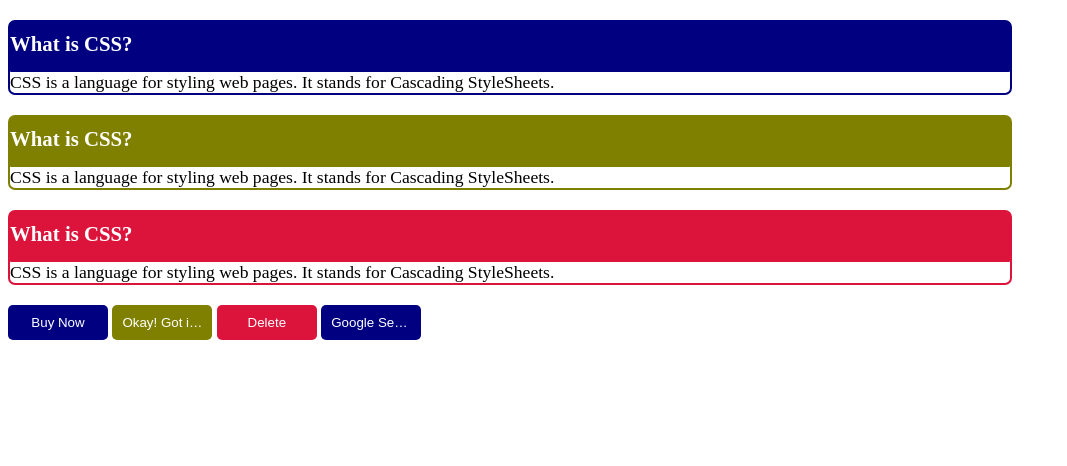
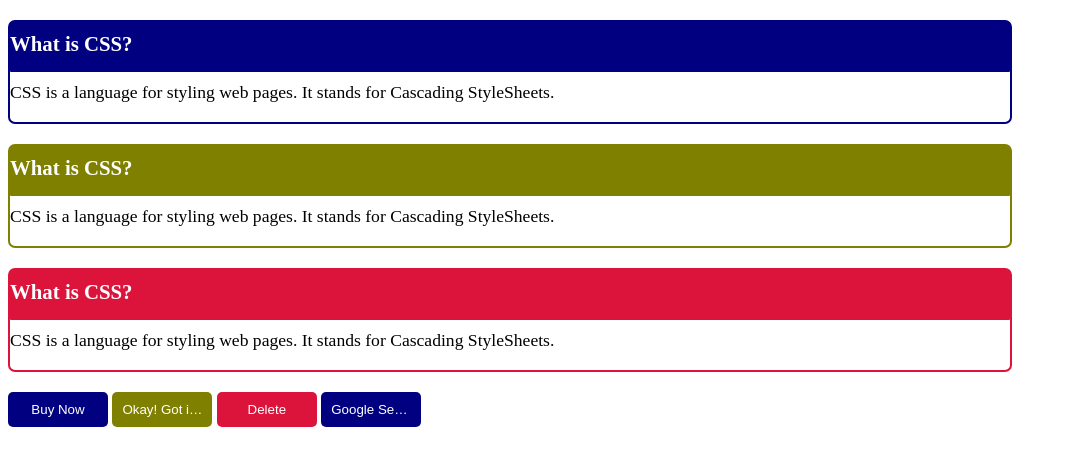
Before and after one commit to khushbu212/Assignment2, a plain HTML site: page index.html in a window 1280 px wide. Shown: the whole page, without its empty margins (0-1067 px from the left). Drawn offline with Linux system fonts and the light colour scheme.

Commit message:
Update index.html

```diff
--- a/index.html
+++ b/index.html
@@ -4,27 +4,29 @@
   <title>Bootstrap Example</title>
   <meta charset="utf-8">
   <meta name="viewport" content="width=device-width, initial-scale=1">
-
-
   <link rel="stylesheet" href="css/styles.css">
 </head>
 <body>
 
 <div class="container primary-border mg ">
     <div class="panel-primary hd">What is CSS?</div>
-    <div>CSS is a language for styling web pages. It stands for Cascading StyleSheets.</div>
+    <div class="content">CSS is a language for styling web pages. It stands for Cascading StyleSheets.</div>
 </div>
 <div class="container secondary-border mg ">
     <div class="panel-secondary hd">What is CSS?</div>
-    <div>CSS is a language for styling web pages. It stands for Cascading StyleSheets.</div>
+    <div class="content">CSS is a language for styling web pages. It stands for Cascading StyleSheets.</div>
 </div>
 <div class="container error-border mg">
     <div class="panel-error hd">What is CSS?</div>
-    <div>CSS is a language for styling web pages. It stands for Cascading StyleSheets.</div>
+    <div class="content">CSS is a language for styling web pages. It stands for Cascading StyleSheets.</div>
 </div>
+<div class="button-margin">
 <button class="panel-primary b1" >Buy Now</button>
 <button class="panel-secondary b2">Okay! Got it! Great!</button>
 <button class="panel-error b3" value="reset">Delete</button>
+
 <a href="https://www.google.com/" target="_blank"><button class="panel-primary b1">Google Search</button></a>
+</div>
+
 </body>
 </html>
```
